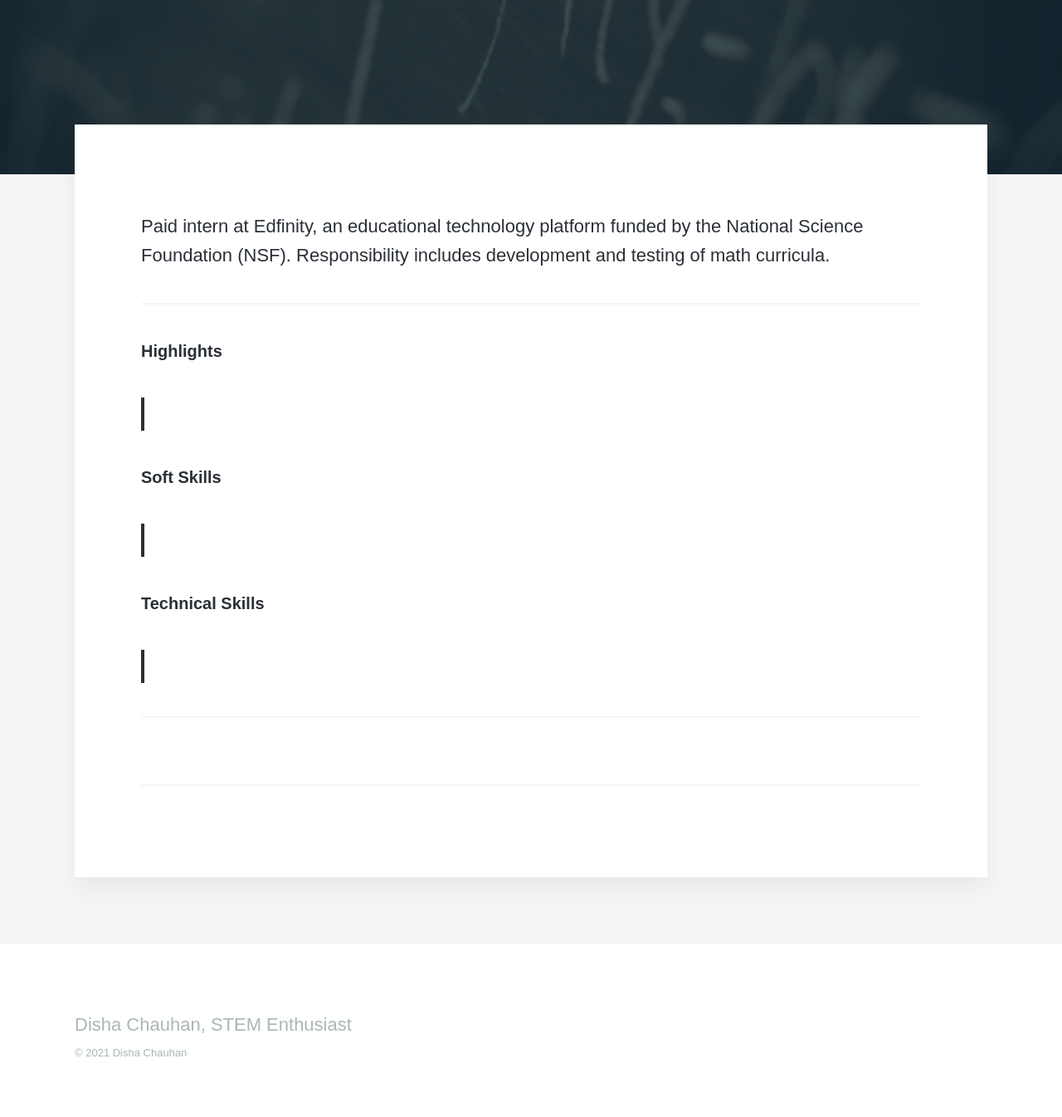
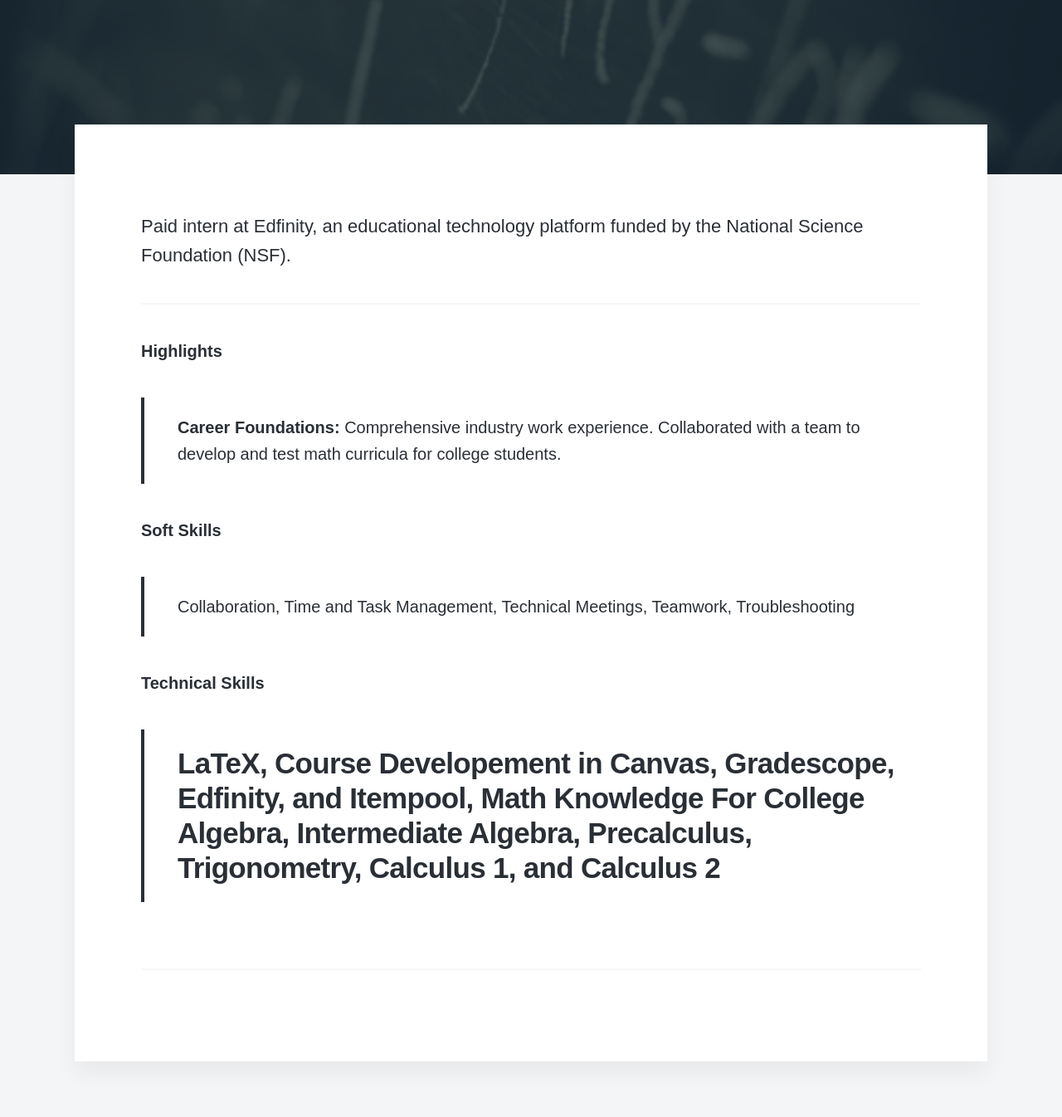
Before and after one commit to disha-22/disha-22.github.io, a Jekyll site: the page built from _projects/edfinity.md, in a window 1280 px wide and 1400 px high, scrolled down 356 px. Shown: the top 1346 px of the window at 83% size. Built offline with Jekyll 4.4.1, drawn with Linux system fonts in a browser that asks for light colours; nearby versions of some CDN libraries; some web fonts are replaced.

Commit message:
Update edfinity.md

```diff
--- a/_projects/edfinity.md
+++ b/_projects/edfinity.md
@@ -7,18 +7,17 @@
 ---
 
 <br>
-Paid intern at Edfinity, an educational technology platform funded by the National Science Foundation (NSF). Responsibility includes development and testing of math curricula.
+Paid intern at Edfinity, an educational technology platform funded by the National Science Foundation (NSF).
 <hr>
 
 <h6> Highlights </h6>
->
+> **Career Foundations:** Comprehensive industry work experience. Collaborated with a team to develop and test math curricula for college students.
 
 <h6> Soft Skills </h6>
->
+> Collaboration, Time and Task Management, Technical Meetings, Teamwork, Troubleshooting
 
 <h6> Technical Skills </h6>
->
-
+> LaTeX, Course Developement in Canvas, Gradescope, Edfinity, and Itempool, Math Knowledge For College Algebra, Intermediate Algebra, Precalculus, Trigonometry, Calculus 1, and Calculus 2
 ---
 
 
```
